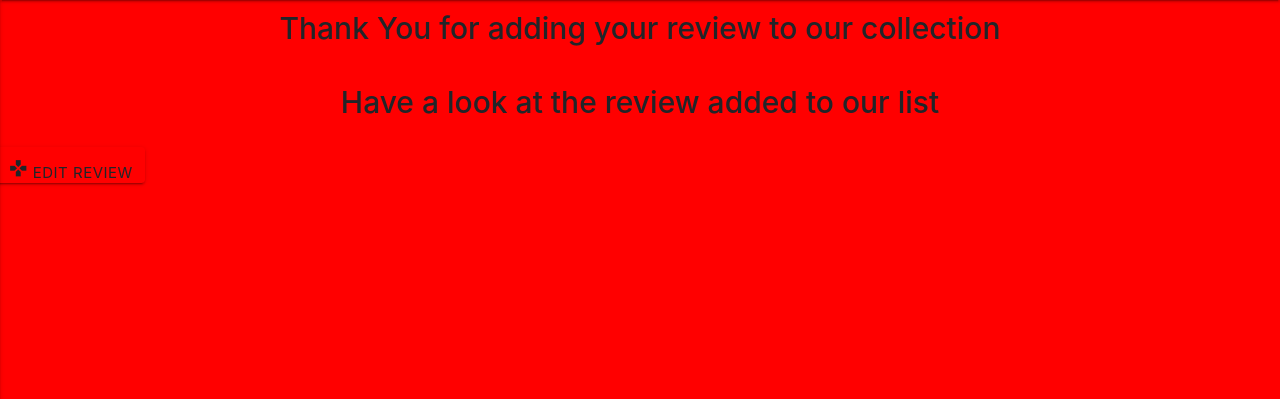
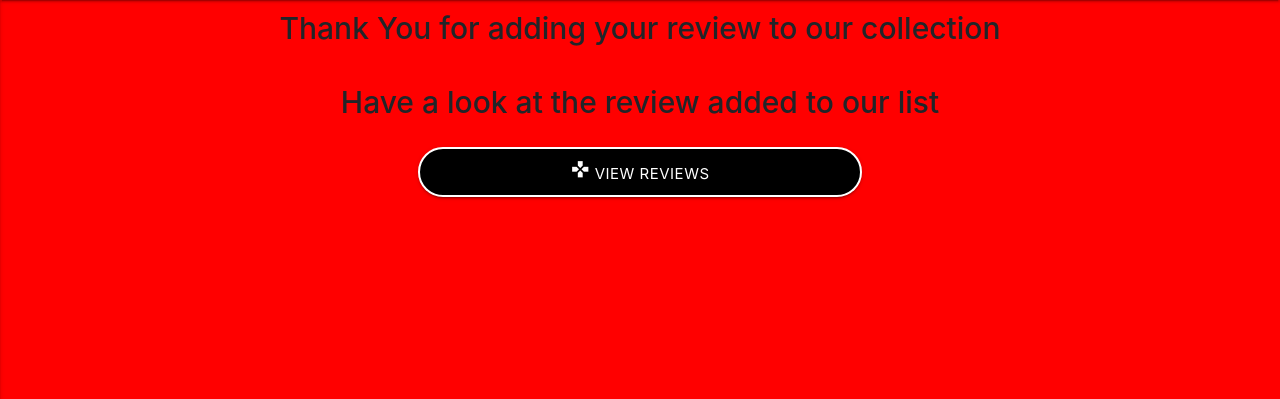
Before and after one commit to djjtyn/WhatGame, a Flask app: page /add_confirmation in a window 1280 px wide. Shown: the part 64-463 px from the top of the page. Run offline with Flask 2, Linux system fonts and the light colour scheme; some libraries are stand-ins or nearby versions.

Commit message:
button for add confirmation page styled

```diff
--- a/static/css/style.css
+++ b/static/css/style.css
@@ -55,7 +55,7 @@
      border-radius: 2%;
  }/*Form bg color, font color and border radius*/
 
-form .form-center-button{
+.center-button{
      color: white;
      border: 2px solid white;
      border-radius: 25px;
@@ -65,9 +65,17 @@ form .form-center-button{
 
  }/* font color,border,text aligning and button positioning for add review button*/
 
- .form-bg {
-     color: white;
- }/* red color behind the form */
+.confirmation-button {
+    margin-left: 30%;
+    margin-right: 30%;
+    width: 40%;
+    border: 2px solid white;
+    border-radius: 25px;
+    color: white;
+    background-color: black;
+    padding-bottom: 40px;
+    text-align: center
+}
 
  /*Games.html*/
  .collapsible-header {
@@ -83,11 +91,16 @@ form .form-center-button{
 
  .collapsible-body .game_img {
      border: 1px solid white;
+     margin-bottom: 10px;
  }
 
  .game_img img {
      width: 100%;
      height: 100%;
+ }
+
+ .description {
+     text-align: center;
  }
 
 .collapsible-body a {
--- a/templates/addconfirmation.html
+++ b/templates/addconfirmation.html
@@ -4,9 +4,9 @@
 <div class="col s12">
   <h2>Thank You for adding your review to our collection</h2>
   <h2>Have a look at the review added to our list</h2>
-   <a href="{{url_for('view_games')}}"class="waves-effect waves-light btn edit_btn ">
+   <a href="{{url_for('view_games')}}"class="waves-effect waves-light btn edit_btn confirmation-button">
               <i class="material-icons">games</i>
-              Edit Review
+              View Reviews
             </a><!--Edit Review Button-->
  </div>
 </div>
--- a/templates/addreview.html
+++ b/templates/addreview.html
@@ -83,7 +83,7 @@
         </div>
       </div>
       <div class="row">
-        <button class="btn waves-effect waves-light form-center-button" type="submit" name="action" white>Add Review
+        <button class="btn waves-effect waves-light center-button" type="submit" name="action" white>Add Review
           <i class="material-icons right">add</i>
         </button>
       </div><!--button-->
--- a/templates/base.html
+++ b/templates/base.html
@@ -33,8 +33,10 @@
 			</div>
 		</nav>
 	</header>
-	{% block content %}
-	{% endblock %}
+    <div class="container">
+	  {% block content %}
+	  {% endblock %}
+    </div>
 
 
 	<script src="https://cdnjs.cloudflare.com/ajax/libs/jquery/3.4.1/jquery.min.js" integrity="sha256-CSXorXvZcTkaix6Yvo6HppcZGetbYMGWSFlBw8HfCJo=" crossorigin="anonymous"></script>
--- a/templates/editreview.html
+++ b/templates/editreview.html
@@ -1,8 +1,6 @@
 {% extends 'base.html' %}
 {% block content %}
-<div class="form-bg">
 <h1>Edit Review</h1>
-<div class="container">
 <div class="row">
     <form action = "{{url_for('update_review', game_id=game._id)}}" method = "POST" class="col s12">
       <div class="row">
```
